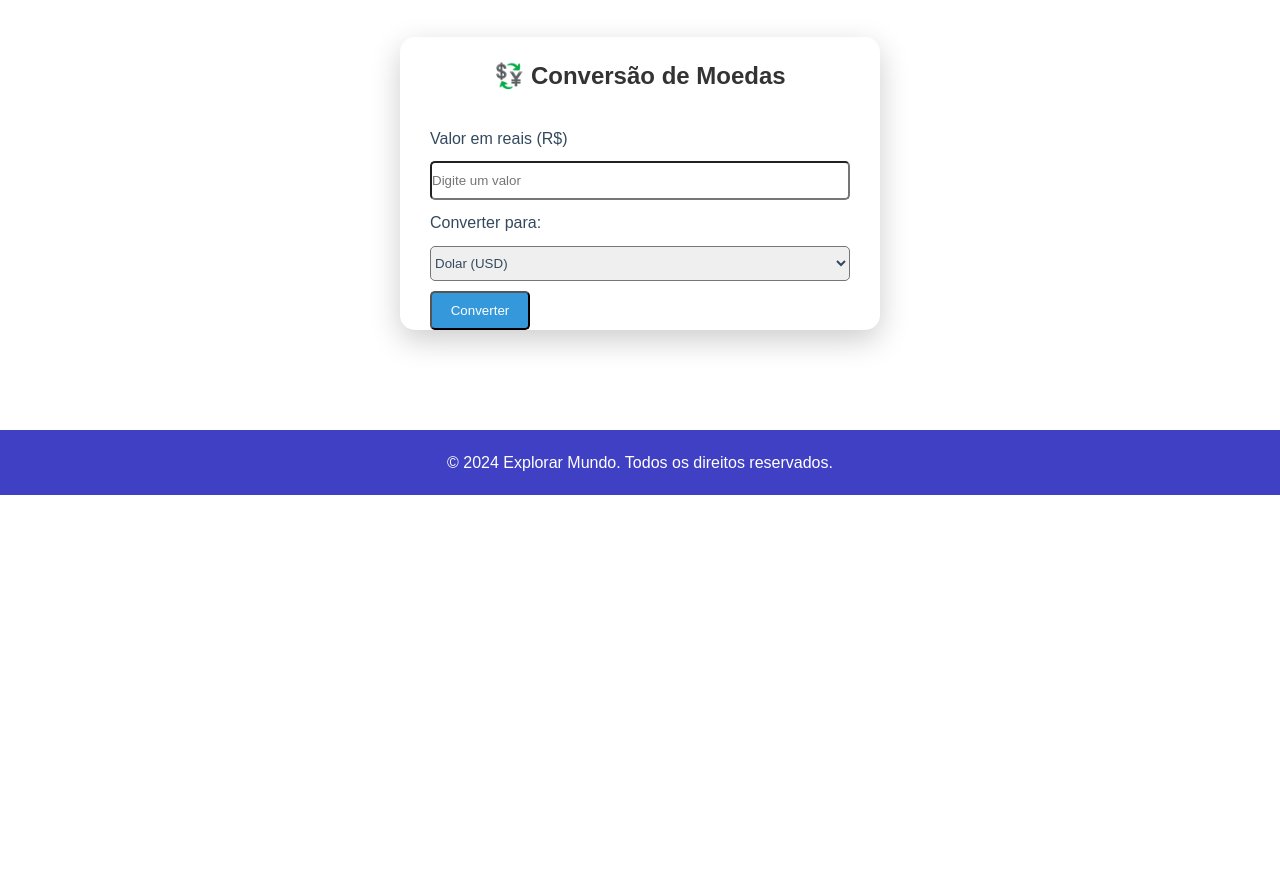
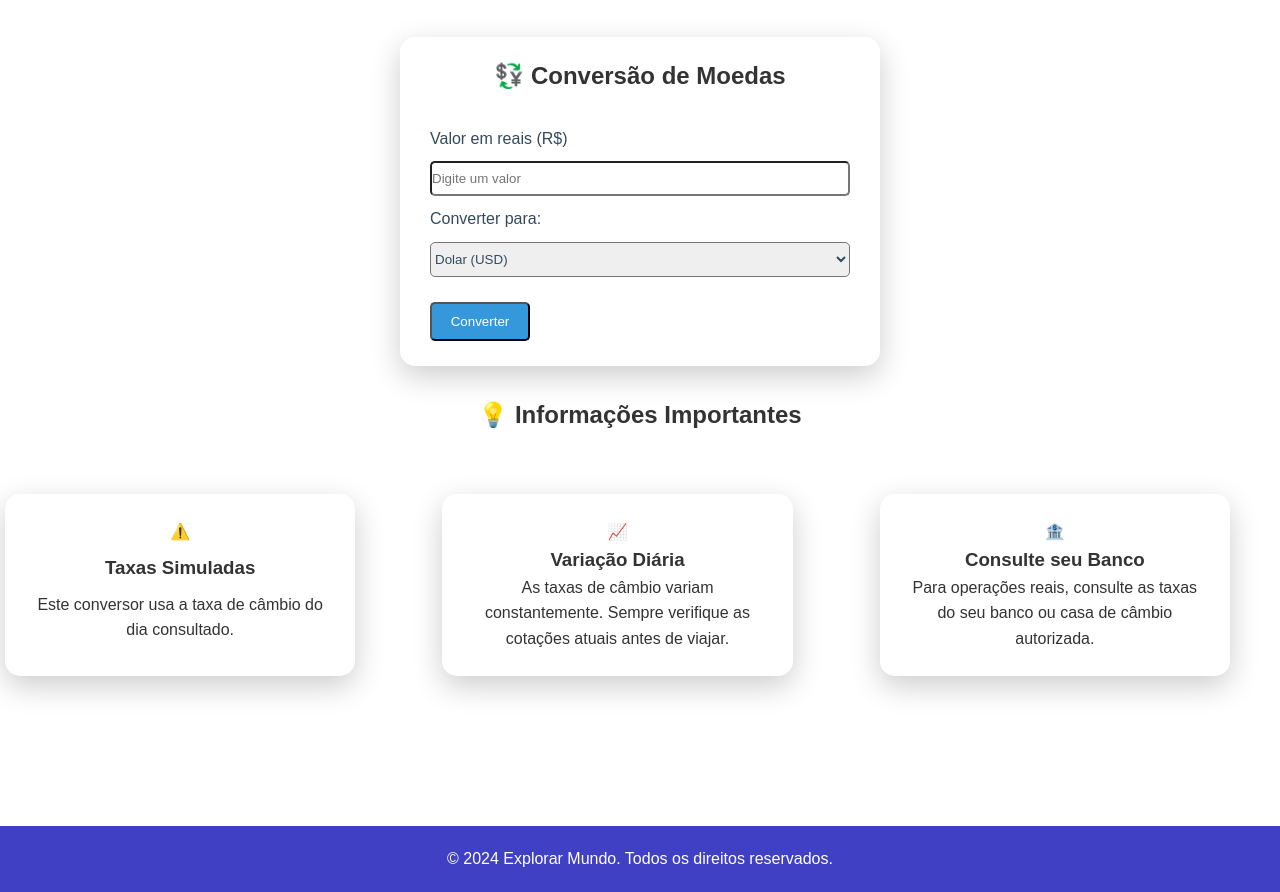
Before and after one commit to JvBo2573/projeto---uc1---novo, a plain HTML site: page conversor.html in a window 1280 px wide. Shown: the part 190-1082 px from the top of the page. Before the commit the page ends 800 px from the top, so only its background shows below. Drawn offline with Linux system fonts and the light colour scheme.

Commit message:
atualização 08/07

```diff
--- a/conversor.html
+++ b/conversor.html
@@ -54,6 +54,37 @@
                     </div>
                 </div>
             </section>
+
+            <section class="info">
+                <div class="info-container">
+                    <h2 class="section-title">💡 Informações Importantes</h2>
+                    <div class="info-grid">
+
+                        <div class="info-card">
+                            <p class="info-icons">⚠️</p>
+                            <h3>Taxas Simuladas</h3>
+                            <p>Este conversor usa a taxa de câmbio do
+                                dia consultado.</p>
+                        </div>
+
+                        <div class="info-card">
+                            <p class="info-icons">📈</p>
+                            <h3>Variação Diária</h3>
+                            <p>As taxas de câmbio variam
+                                constantemente. Sempre verifique as
+                                cotações atuais antes de viajar.</p>
+                        </div>
+
+                        <div class="info-card">
+                            <p class="info-icons">🏦</p>
+                            <h3>Consulte seu Banco</h3>
+                            <p>Para operações reais, consulte as taxas
+                                do seu banco ou casa de câmbio
+                                autorizada.</p>
+                        </div>
+
+            </section>
+
         </main>
 
         <footer class="container-rodape">
--- a/style.css
+++ b/style.css
@@ -2,6 +2,7 @@
     margin: 0%;
     padding: 0%;
     /* border: 1px red solid; */
+    box-sizing: border-box;
 }
 
 body{
@@ -45,12 +46,12 @@ main {
     position: relative;
     width: 100%;
     height: auto;
-
 }
 
 .container-banner img{
     max-width: 100%;
     height: auto;
+
 }
 .primary-button{
     color: white;
@@ -157,9 +158,7 @@ main {
     font-size: 55px;
 }
 
-        /* estilização do conversor */
-
-
+/*------- estilização do conversor -------*/
 
 .alinhamento-conversor{
     text-align: center;
@@ -217,22 +216,13 @@ main {
     border-radius: 5px;
     padding: 10px;
     width: 100px;
-    text-align: center;
-    margin-top: 10px;
+    margin:25px 0px
 
 }
 
 
 
 /* border: 1px red solid; */
-
-
-
-
-
-
-
-
 
 
 
@@ -245,3 +235,23 @@ main {
     margin-top: 100px;
     margin-bottom: 0px;
 }
+
+/* ------- conversor info-grid -------*/
+
+.info-grid{
+    display: grid;
+    grid-template-columns: repeat(auto-fit, minmax(250px, 1fr));
+    gap: 2rem;
+}
+
+.info-card{
+    background-color: white;
+    border-radius: 15px;
+    box-shadow: 0px 10px 30px rgba(0,0,0,0.2);
+    transition: transform 0.3s, box-shadow 0.3s;
+    overflow: hidden;
+    margin: 30px 50px 50px 5px;
+    display: grid;
+    text-align: center;
+    padding: 25px;
+}
```
